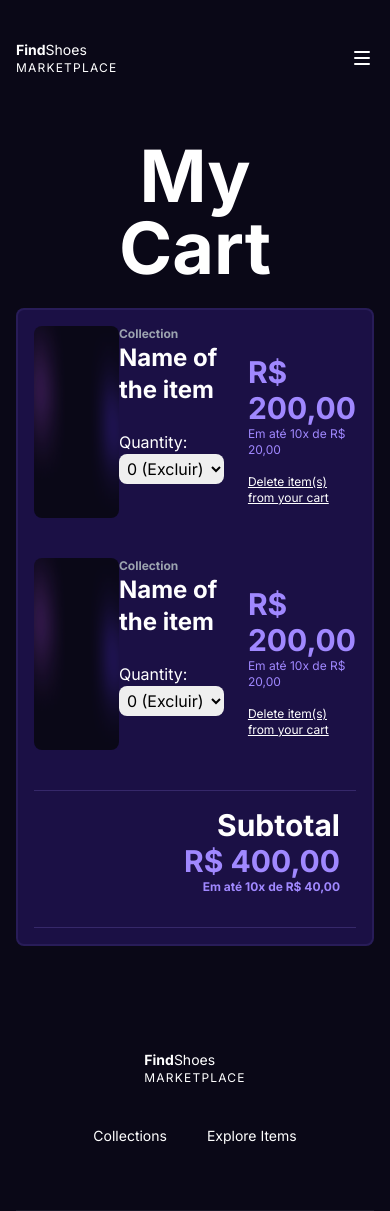
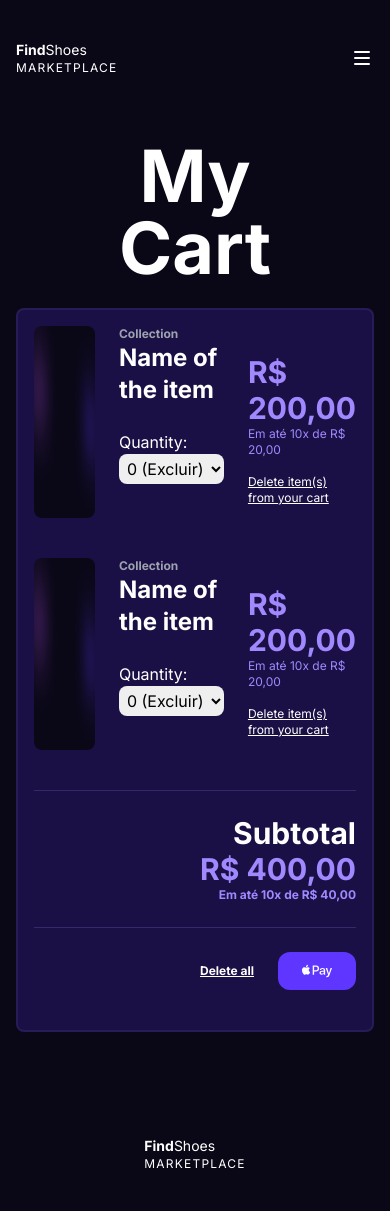
Before and after one commit to lukasbiscaro/FindShoes-front-end, a React (Create React App) app: page /myCart in a window 390 px wide. Shown: the top 1211 px of the page. Built offline with nearby package versions, Linux system fonts and the light colour scheme.

Commit message:
mycart done

```diff
--- a/src/components/Footer.js
+++ b/src/components/Footer.js
@@ -1,4 +1,5 @@
 import React from 'react';
+import { Link } from 'react-router-dom';
 
 const Footer = () => {
     return (
@@ -7,32 +8,32 @@ const Footer = () => {
                 <div className="mx-auto max-w-7xl px-4 sm:px-6 lg:px-8">
                     <div className="py-16">
                         <div className='flex justify-center'>
-                            <a aria-label="Home" href="/" className='flex justify-center'>
+                            <Link aria-label="Home" href="/" className='flex justify-center'>
                                 <div className="text-white hover:text-highlightPrimary2">
                                     <h1 className="font-bold text-sm sm:text-xl">Find<span className="font-light">Shoes</span></h1>
                                     <h2 className="font-light tracking-widest uppercase text-xs sm:text-xs">Marketplace</h2>
                                 </div>
-                            </a>
+                            </Link>
                         </div>
                         <nav className="mt-10 text-sm" aria-label="quick links">
                             <div className="-my-1 flex justify-center gap-x-6">
-                                <a className="inline-block rounded-lg py-1 px-2 text-sm text-white hover:opacity-80 hover:text-gray-400" href="/collections">Collections</a>
-                                <a className="inline-block rounded-lg py-1 px-2 text-sm text-white hover:opacity-80 hover:text-gray-400" href="/exploreItems">Explore Items</a>
+                                <Link className="inline-block rounded-lg py-1 px-2 text-sm text-white hover:opacity-80 hover:text-gray-400" href="/collections">Collections</Link>
+                                <Link className="inline-block rounded-lg py-1 px-2 text-sm text-white hover:opacity-80 hover:text-gray-400" href="/exploreItems">Explore Items</Link>
                             </div>
                         </nav>
                     </div>
                     <div className="flex flex-col items-center border-t border-slate-400/10 py-10 sm:flex-row-reverse sm:justify-between">
                         <div className="flex gap-x-6">
-                            <a className="group" aria-label="FindShoes on Twitter" href="https://twitter.com">
+                            <Link className="group" aria-label="FindShoes on Twitter" to="https://twitter.com">
                                 <svg aria-hidden="true" className="h-6 w-6 fill-slate-500 group-hover:fill-slate-700">
                                     <path d="M8.29 20.251c7.547 0 11.675-6.253 11.675-11.675 0-.178 0-.355-.012-.53A8.348 8.348 0 0 0 22 5.92a8.19 8.19 0 0 1-2.357.646 4.118 4.118 0 0 0 1.804-2.27 8.224 8.224 0 0 1-2.605.996 4.107 4.107 0 0 0-6.993 3.743 11.65 11.65 0 0 1-8.457-4.287 4.106 4.106 0 0 0 1.27 5.477A4.073 4.073 0 0 1 2.8 9.713v.052a4.105 4.105 0 0 0 3.292 4.022 4.093 4.093 0 0 1-1.853.07 4.108 4.108 0 0 0 3.834 2.85A8.233 8.233 0 0 1 2 18.407a11.615 11.615 0 0 0 6.29 1.84"></path>
                                 </svg>
-                            </a>
-                            <a className="group" aria-label="FindShoes on GitHub" href="https://github.com">
+                            </Link>
+                            <Link className="group" aria-label="FindShoes on GitHub" to="https://github.com">
                                 <svg aria-hidden="true" className="h-6 w-6 fill-slate-500 group-hover:fill-slate-700">
                                     <path d="M12 2C6.477 2 2 6.484 2 12.017c0 4.425 2.865 8.18 6.839 9.504.5.092.682-.217.682-.483 0-.237-.008-.868-.013-1.703-2.782.605-3.369-1.343-3.369-1.343-.454-1.158-1.11-1.466-1.11-1.466-.908-.62.069-.608.069-.608 1.003.07 1.531 1.032 1.531 1.032.892 1.53 2.341 1.088 2.91.832.092-.647.35-1.088.636-1.338-2.22-.253-4.555-1.113-4.555-4.951 0-1.093.39-1.988 1.029-2.688-.103-.253-.446-1.272.098-2.65 0 0 .84-.27 2.75 1.026A9.564 9.564 0 0 1 12 6.844a9.59 9.59 0 0 1 2.504.337c1.909-1.296 2.747-1.027 2.747-1.027.546 1.379.202 2.398.1 2.651.64.7 1.028 1.595 1.028 2.688 0 3.848-2.339 4.695-4.566 4.943.359.309.678.92.678 1.855 0 1.338-.012 2.419-.012 2.747 0 .268.18.58.688.482A10.02 10.02 0 0 0 22 12.017C22 6.484 17.522 2 12 2Z"></path>
                                 </svg>
-                            </a>
+                            </Link>
                         </div>
                         <p className="mt-6 text-sm text-white sm:mt-0">
                             Copyright © 2023 FindShoes Marketplace. All rights reserved.
--- a/src/components/NavBarLogged.js
+++ b/src/components/NavBarLogged.js
@@ -1,10 +1,9 @@
 import { Fragment } from 'react';
-import React, { useState, useEffect } from 'react';
+import React from 'react';
 import { Link, useNavigate } from 'react-router-dom'
 import { FiShoppingCart, FiUser } from 'react-icons/fi';
 import { Menu, Transition } from '@headlessui/react';
 import { userNavigation } from '../db/profileNav';
-import axios from 'axios';
 
 const NavBarLogged = () => {
     const navigate = useNavigate()
--- a/src/pages/HomePage.js
+++ b/src/pages/HomePage.js
@@ -11,7 +11,7 @@ const HomePage = () => {
     return (
         <>
         <NavBar/>
-            <main className="mx-auto max-w-7xl px-4 sm:px-6 lg:px-8">
+            <main className="mx-auto max-w-7xl px-4 sm:px-6 lg:px-8 overflow-hidden">
                 <div className="flex flex-col relative justify-center items-center mt-6 sm:mt-24">
                     <h1 className="font-bold text-white text-2xl mx-2 text-center leading-none md:text-7xl md:mx-56 relative">
                         <span className="absolute text-highlightPrimary left-0 top-6 z-50 rotate-45">
--- a/src/pages/ItemDetail.js
+++ b/src/pages/ItemDetail.js
@@ -1,6 +1,7 @@
 import React from 'react';
 import NavBar from '../components/NavBar';
 import Footer from '../components/Footer';
+import { Link } from 'react-router-dom';
 import { FiShoppingCart } from 'react-icons/fi';
 
 import item1 from '../images/bg.png';
@@ -14,12 +15,12 @@ const itemDetail = () => {
                 <div className="flex flex-col sm:flex-row p-4 min-h-max bg-highlightPrimary bg-opacity-20 rounded-lg border-highlightPrimary2 border-2 border-opacity-10">
                     <div className="flex flex-col mr-6 md:w-96 pb-10">
                         <img src={item1} alt="" className="w-full h-60 rounded-lg mb-4" />
-                        <a href="link" className="text-white flex justify-center items-center bg-highlightPrimary hover:bg-highlightPrimary2 px-6 py-3 px-3 py-2 rounded-xl">
+                        <Link to='/' className="text-white flex justify-center items-center bg-highlightPrimary hover:bg-highlightPrimary2 px-6 py-3 px-3 py-2 rounded-xl">
                             <span className="mr-2">
                                 <FiShoppingCart />
                             </span>
                             <span className="text-xs font-regular"> Shop</span>
-                        </a>
+                        </Link>
                     </div>
                     <div className="w-full">
                         <p className="text-gray-400 text-xs font-bold">
--- a/src/pages/MyCart.js
+++ b/src/pages/MyCart.js
@@ -1,7 +1,8 @@
 import React from 'react';
 import NavBar from '../components/NavBar';
 import Footer from '../components/Footer';
-import { Link, useNavigate } from 'react-router-dom';
+import { Link } from 'react-router-dom';
+import { FaApplePay } from 'react-icons/fa';
 
 import item1 from '../images/bg.png';
 
@@ -20,7 +21,7 @@ const myCart = () => {
                 <div className="flex flex-col items-center sm:flex-row p-4 min-h-max bg-highlightPrimary bg-opacity-20 rounded-lg border-highlightPrimary2 border-2 border-opacity-10">
                     <div className='flex flex-col w-full'>
                         <div className='flex flex-row mb-6'>
-                            <div className="flex flex-col sm:mr-6 mr-0 sm:w-60 w-full mb-4 sm:mb-0">
+                            <div className="flex flex-col mr-6 sm:w-60 w-full mb-4 sm:mb-0">
                                 <img src={item1} alt="" className="w-full h-48 rounded-lg" />
                             </div>
                             <div className="flex flex-col mr-6 md:w-96">
@@ -63,7 +64,7 @@ const myCart = () => {
                         </div>
 
                         <div className='flex flex-row mb-6'>
-                            <div className="flex flex-col sm:mr-6 mr-0 sm:w-60 w-full mb-4 sm:mb-0">
+                        <div className="flex flex-col mr-6 sm:w-60 w-full mb-4 sm:mb-0">
                                 <img src={item1} alt="" className="w-full h-48 rounded-lg" />
                             </div>
                             <div className="flex flex-col mr-6 md:w-96">
@@ -107,22 +108,27 @@ const myCart = () => {
 
                         <div className='bg-highlightPrimary2 h-px opacity-20'></div>
 
-                        <div className='flex flex-col justify-end items-end p-4 text-white font-bold'>
+                        <div className='flex flex-col justify-end items-end py-6 text-white font-bold'>
                             <span className="text-3xl font-bold text-white">
                                 Subtotal
                             </span>
                             <span className="text-highlightPrimary2 text-3xl font-bold">
                                 R$ 400,00
                             </span>
-                            <span className='text-xs text-highlightPrimary2 mb-4'>
+                            <span className='text-xs text-highlightPrimary2'>
                                 Em até 10x de R$ 40,00
                             </span>
                         </div>
 
                         <div className='bg-highlightPrimary2 h-px opacity-20'></div>
 
-                        <div className='flex flex-col justify-end items-end'>
-
+                        <div className='flex flex-row justify-end items-center py-6 text-white font-bold'>
+                            <Link to='/' className="text-white text-xs mr-6 hover:text-highlightPrimary2 underline">
+                                Delete all
+                            </Link>
+                            <Link to='/' className="text-white flex justify-center items-center bg-highlightPrimary hover:bg-highlightPrimary2 px-6 py-1 rounded-xl">
+                                <FaApplePay size={30} />
+                            </Link>
                         </div>
 
                     </div>
```
